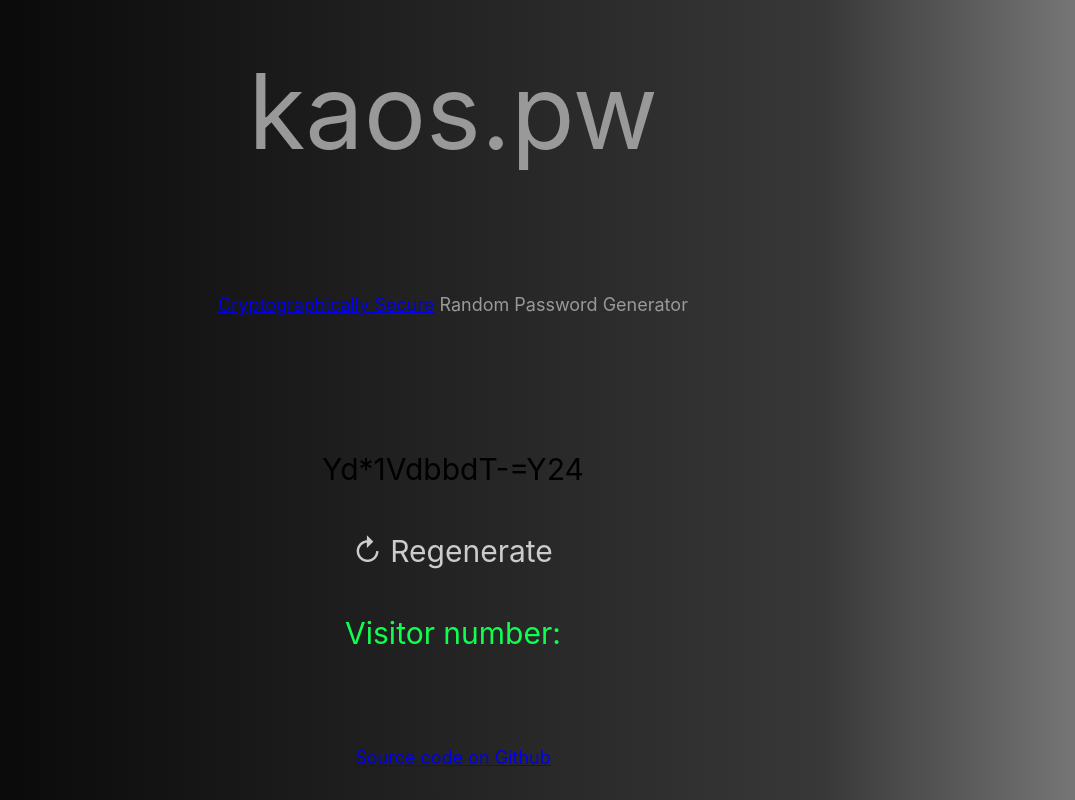
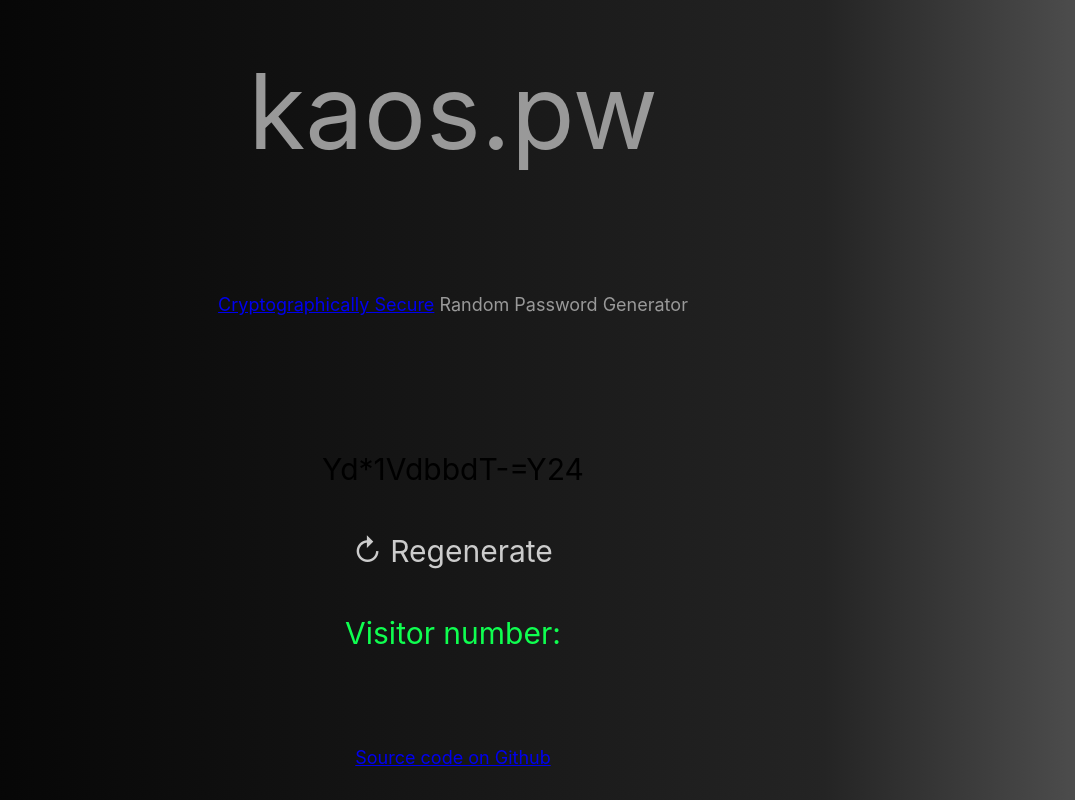
Before and after one commit to nmyers322/kaos.pw, a React (Create React App) app: page / in a window 1280 px wide. Shown: the whole page, without its empty margins (187-1262 px from the left). Built offline with nearby package versions, Linux system fonts and the light colour scheme; no server answers.

Commit message:
change gradient background a bit

```diff
--- a/src/App.css
+++ b/src/App.css
@@ -1,6 +1,6 @@
 html {
   background: rgb(0,0,0);
-  background: linear-gradient(90deg, rgba(0,0,0,1) 0%, rgba(56,56,56,1) 79%, rgba(122,122,122,1) 100%);
+  background: linear-gradient(90deg, rgba(0,0,0,1) 0%, rgba(36,36,36,1) 79%, rgba(79,79,79,1) 100%);
 }
 
 .App {
```
